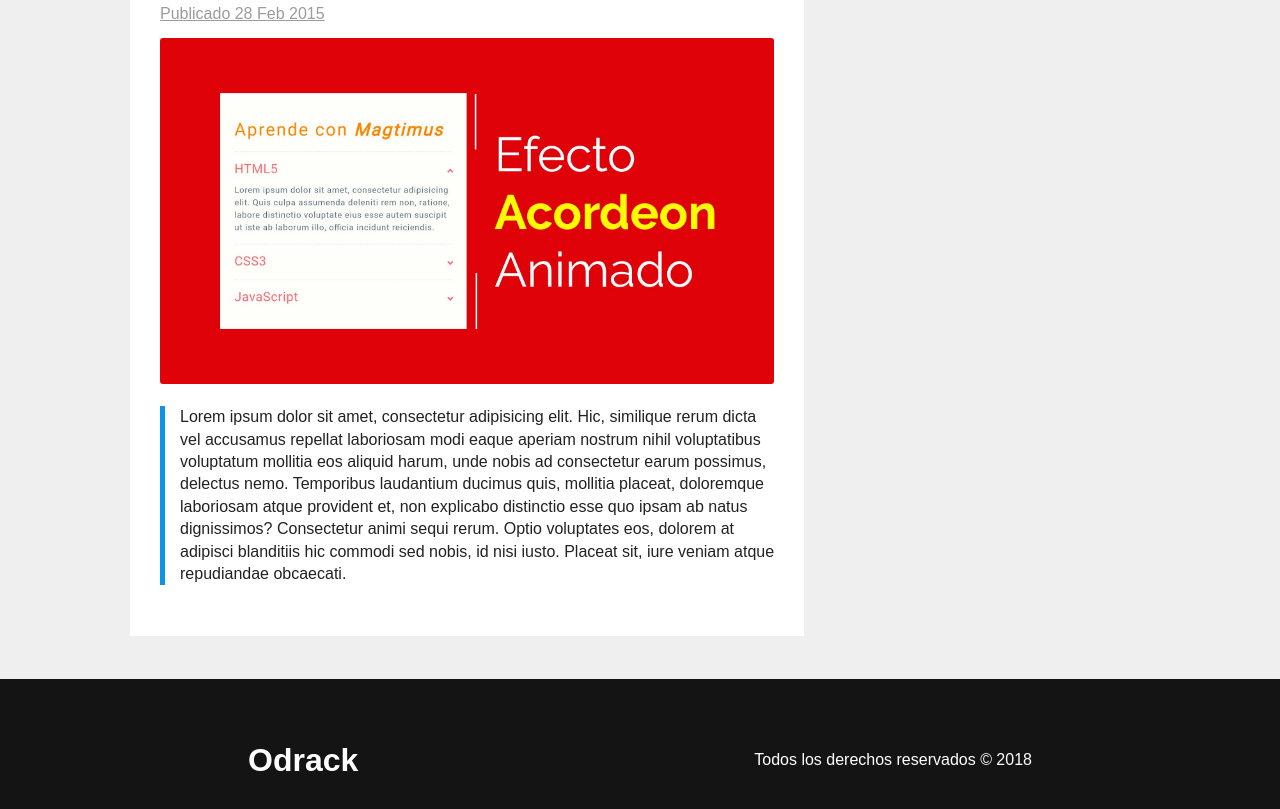
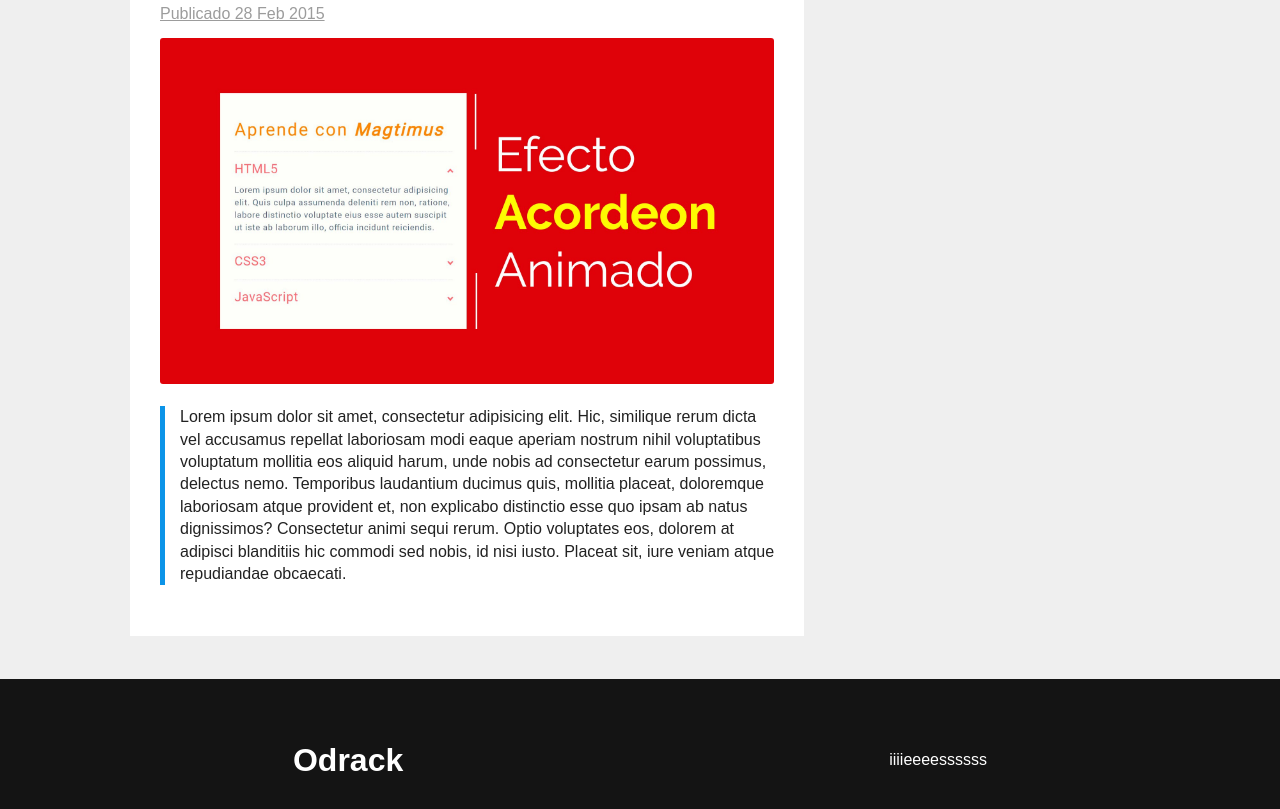
Before and after one commit to Odrack/curso-test, a plain HTML site: page index.html in a window 1280 px wide. Shown: the part 1439-2248 px from the top of the page. Drawn offline with nearby package versions, Linux system fonts and the light colour scheme.

Commit message:
Update index.html

```diff
--- a/index.html
+++ b/index.html
@@ -72,7 +72,7 @@
 
     <footer>
         <h1>Odrack</h1>
-        <p>Todos los derechos reservados © 2018</p>
+        <p>iiiieeeessssss</p>
     </footer>
 
     <script src="https://code.jquery.com/jquery-3.3.1.min.js"></script>
```
